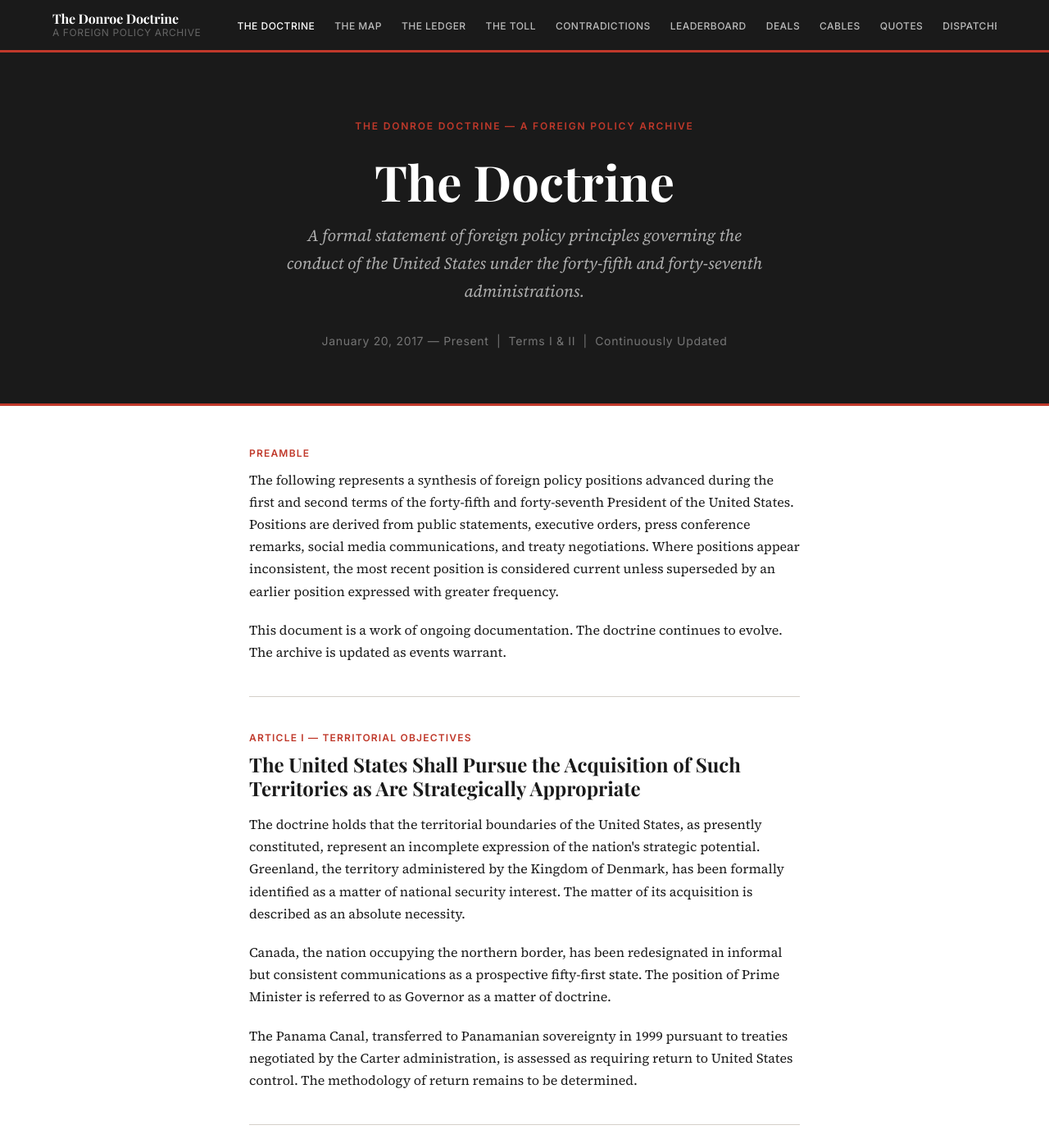
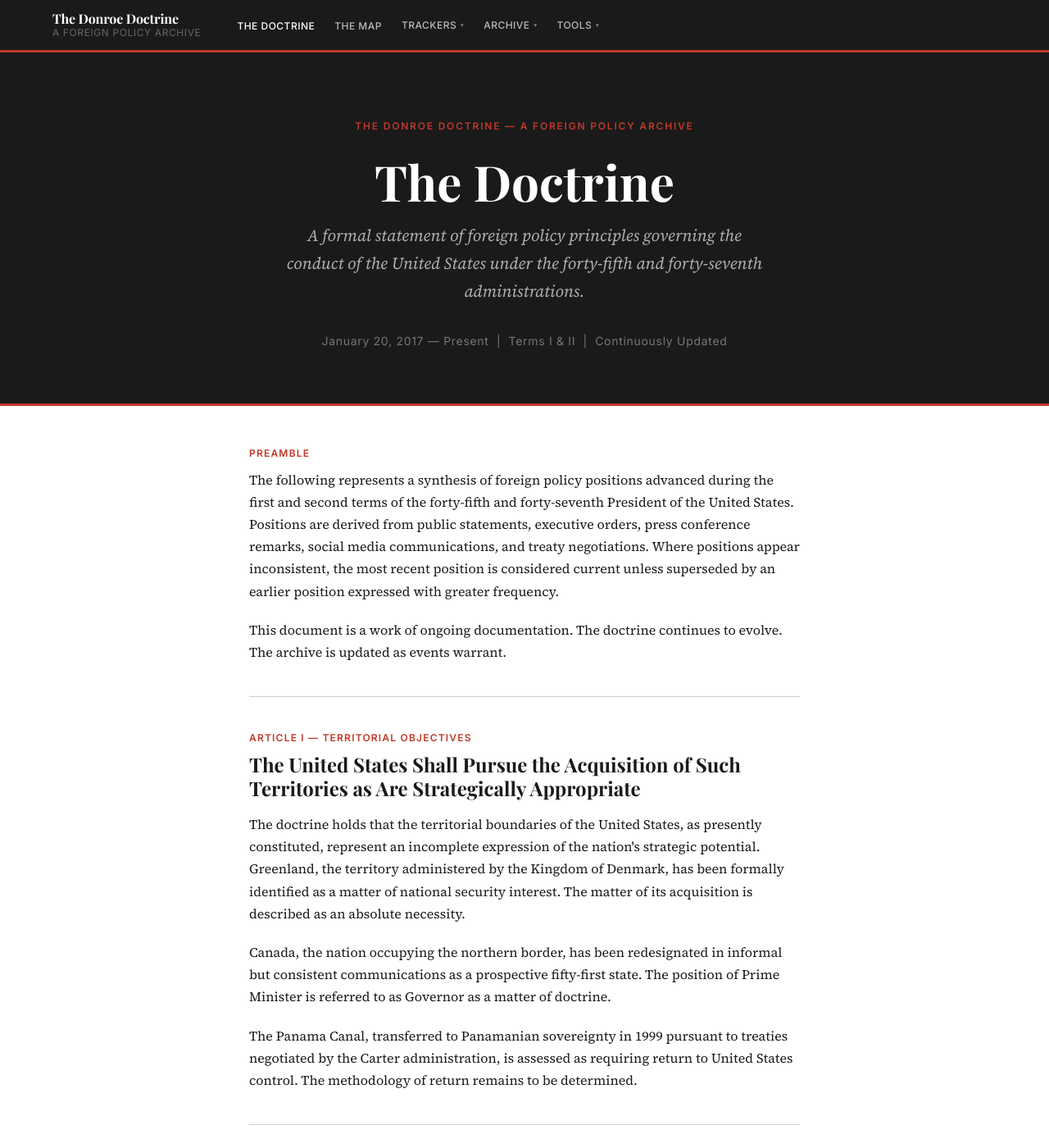
Before and after one commit to dtgara/donroe-doctrine, a Jekyll site: the page built from index.md, in a window 1280 px wide and 1400 px high. Shown: the whole window at 82% size. Built offline with Jekyll 4.4.1, drawn with Linux system fonts in a browser that asks for light colours; some web fonts are replaced.

Commit message:
Nav: grouped dropdowns — Trackers, Archive, Tools

```diff
--- a/_includes/nav.html
+++ b/_includes/nav.html
@@ -8,18 +8,50 @@
       <span></span><span></span><span></span>
     </button>
     <ul class="nav-links">
+
       <li><a href="{{ '/' | relative_url }}"{% if page.url == '/' %} class="active" aria-current="page"{% endif %}>The Doctrine</a></li>
       <li><a href="{{ '/map/' | relative_url }}"{% if page.url contains '/map' %} class="active" aria-current="page"{% endif %}>The Map</a></li>
-      <li><a href="{{ '/bribes/' | relative_url }}"{% if page.url contains '/bribes' %} class="active" aria-current="page"{% endif %}>The Ledger</a></li>
-      <li><a href="{{ '/toll/' | relative_url }}"{% if page.url contains '/toll' %} class="active" aria-current="page"{% endif %}>The Toll</a></li>
-      <li><a href="{{ '/contradictions/' | relative_url }}"{% if page.url contains '/contradictions' %} class="active" aria-current="page"{% endif %}>Contradictions</a></li>
-      <li><a href="{{ '/leaderboard/' | relative_url }}"{% if page.url contains '/leaderboard' %} class="active" aria-current="page"{% endif %}>Leaderboard</a></li>
-      <li><a href="{{ '/deals/' | relative_url }}"{% if page.url contains '/deals' %} class="active" aria-current="page"{% endif %}>Deals</a></li>
-      <li><a href="{{ '/cables/' | relative_url }}"{% if page.url contains '/cables' %} class="active" aria-current="page"{% endif %}>Cables</a></li>
-      <li><a href="{{ '/quotes/' | relative_url }}"{% if page.url contains '/quotes' %} class="active" aria-current="page"{% endif %}>Quotes</a></li>
-      <li><a href="{{ '/dispatches/' | relative_url }}"{% if page.url contains '/dispatches' %} class="active" aria-current="page"{% endif %}>Dispatches</a></li>
-      <li><a href="{{ '/tariffs/' | relative_url }}"{% if page.url contains '/tariffs' %} class="active" aria-current="page"{% endif %}>Tariffs</a></li>
-      <li><a href="{{ '/bingo/' | relative_url }}"{% if page.url contains '/bingo' %} class="active" aria-current="page"{% endif %}>Bingo</a></li>
+
+      {% assign in_trackers = false %}
+      {% if page.url contains '/bribes' or page.url contains '/toll' or page.url contains '/contradictions' or page.url contains '/leaderboard' %}{% assign in_trackers = true %}{% endif %}
+      <li class="nav-dropdown">
+        <button class="nav-dropdown-trigger{% if in_trackers %} active{% endif %}" aria-expanded="false" aria-haspopup="true">
+          Trackers <span class="nav-dropdown-arrow">▾</span>
+        </button>
+        <ul class="nav-dropdown-menu" role="menu">
+          <li><a href="{{ '/bribes/' | relative_url }}"{% if page.url contains '/bribes' %} class="active"{% endif %} role="menuitem">The Ledger</a></li>
+          <li><a href="{{ '/toll/' | relative_url }}"{% if page.url contains '/toll' %} class="active"{% endif %} role="menuitem">The Toll</a></li>
+          <li><a href="{{ '/contradictions/' | relative_url }}"{% if page.url contains '/contradictions' %} class="active"{% endif %} role="menuitem">Contradictions</a></li>
+          <li><a href="{{ '/leaderboard/' | relative_url }}"{% if page.url contains '/leaderboard' %} class="active"{% endif %} role="menuitem">Leaderboard</a></li>
+        </ul>
+      </li>
+
+      {% assign in_archive = false %}
+      {% if page.url contains '/deals' or page.url contains '/cables' or page.url contains '/quotes' or page.url contains '/dispatches' %}{% assign in_archive = true %}{% endif %}
+      <li class="nav-dropdown">
+        <button class="nav-dropdown-trigger{% if in_archive %} active{% endif %}" aria-expanded="false" aria-haspopup="true">
+          Archive <span class="nav-dropdown-arrow">▾</span>
+        </button>
+        <ul class="nav-dropdown-menu" role="menu">
+          <li><a href="{{ '/deals/' | relative_url }}"{% if page.url contains '/deals' %} class="active"{% endif %} role="menuitem">Deals</a></li>
+          <li><a href="{{ '/cables/' | relative_url }}"{% if page.url contains '/cables' %} class="active"{% endif %} role="menuitem">Cables</a></li>
+          <li><a href="{{ '/quotes/' | relative_url }}"{% if page.url contains '/quotes' %} class="active"{% endif %} role="menuitem">Quotes</a></li>
+          <li><a href="{{ '/dispatches/' | relative_url }}"{% if page.url contains '/dispatches' %} class="active"{% endif %} role="menuitem">Dispatches</a></li>
+        </ul>
+      </li>
+
+      {% assign in_tools = false %}
+      {% if page.url contains '/tariffs' or page.url contains '/bingo' %}{% assign in_tools = true %}{% endif %}
+      <li class="nav-dropdown">
+        <button class="nav-dropdown-trigger{% if in_tools %} active{% endif %}" aria-expanded="false" aria-haspopup="true">
+          Tools <span class="nav-dropdown-arrow">▾</span>
+        </button>
+        <ul class="nav-dropdown-menu" role="menu">
+          <li><a href="{{ '/tariffs/' | relative_url }}"{% if page.url contains '/tariffs' %} class="active"{% endif %} role="menuitem">Tariff Calculator</a></li>
+          <li><a href="{{ '/bingo/' | relative_url }}"{% if page.url contains '/bingo' %} class="active"{% endif %} role="menuitem">Press Briefing Bingo</a></li>
+        </ul>
+      </li>
+
     </ul>
   </div>
 </nav>
--- a/assets/css/style-v2.css
+++ b/assets/css/style-v2.css
@@ -2287,3 +2287,145 @@
   background: #fafafa;
   border-bottom: 2px solid var(--color-border);
 }
+
+/* ============================================================
+   GROUPED DROPDOWN NAV
+   ============================================================ */
+
+.nav-dropdown { position: relative; }
+
+/* Trigger — styled identically to a nav link */
+.nav-dropdown-trigger {
+  display: flex;
+  align-items: center;
+  gap: 0.3rem;
+  padding: 0 0.75rem;
+  height: var(--nav-height);
+  background: none;
+  border: none;
+  border-bottom: 3px solid transparent;
+  margin-bottom: -3px;
+  cursor: pointer;
+  font-family: var(--font-ui);
+  font-size: var(--text-xs);
+  font-weight: 500;
+  letter-spacing: 0.04em;
+  text-transform: uppercase;
+  color: rgba(255,255,255,0.7);
+  white-space: nowrap;
+  transition: color var(--transition-fast), border-color var(--transition-fast);
+}
+.nav-dropdown-trigger:hover,
+.nav-dropdown-trigger.active {
+  color: var(--color-white);
+  border-bottom-color: var(--color-red);
+}
+.nav-dropdown-arrow {
+  font-size: 0.6em;
+  opacity: 0.7;
+  transition: transform 0.2s;
+}
+.nav-dropdown.open .nav-dropdown-arrow { transform: rotate(180deg); }
+
+/* Dropdown panel */
+.nav-dropdown-menu {
+  position: absolute;
+  top: calc(100% + 1px);
+  left: 0;
+  background: #0d0d0d;
+  border: 1px solid rgba(255,255,255,0.1);
+  border-top: 2px solid var(--color-red);
+  min-width: 190px;
+  list-style: none;
+  padding: 0.4rem 0;
+  margin: 0;
+  opacity: 0;
+  visibility: hidden;
+  transform: translateY(-6px);
+  transition: opacity 0.15s, transform 0.15s, visibility 0.15s;
+  z-index: 500;
+}
+/* Show on hover (desktop) OR when .open class is present (JS toggle) */
+.nav-dropdown:hover .nav-dropdown-menu,
+.nav-dropdown.open .nav-dropdown-menu {
+  opacity: 1;
+  visibility: visible;
+  transform: translateY(0);
+}
+
+/* Dropdown items */
+.nav-dropdown-menu li a {
+  display: block;
+  height: auto;
+  line-height: 1;
+  padding: 0.6rem 1.1rem;
+  font-family: var(--font-ui);
+  font-size: var(--text-xs);
+  font-weight: 500;
+  letter-spacing: 0.06em;
+  text-transform: uppercase;
+  color: rgba(255,255,255,0.55);
+  text-decoration: none;
+  border-left: 2px solid transparent;
+  border-bottom: none;
+  margin-bottom: 0;
+  transition: color 0.12s, background 0.12s, border-color 0.12s;
+}
+.nav-dropdown-menu li a:hover,
+.nav-dropdown-menu li a.active {
+  color: var(--color-white);
+  background: rgba(255,255,255,0.05);
+  border-left-color: var(--color-red);
+  border-bottom-color: transparent;
+}
+
+/* ── Mobile overrides for dropdowns ── */
+@media (max-width: 768px) {
+  .nav-dropdown-trigger {
+    width: 100%;
+    height: auto;
+    line-height: 1;
+    padding: 0.8rem 1.5rem;
+    justify-content: space-between;
+    border-bottom: none;
+    border-left: 3px solid transparent;
+    margin-bottom: 0;
+    font-size: var(--text-sm);
+  }
+  .nav-dropdown-trigger:hover,
+  .nav-dropdown-trigger.active {
+    border-bottom-color: transparent;
+    border-left-color: var(--color-red);
+  }
+  .nav-dropdown-menu {
+    position: static;
+    opacity: 1;
+    visibility: hidden;
+    max-height: 0;
+    overflow: hidden;
+    border: none;
+    border-top: none;
+    transform: none;
+    transition: max-height 0.25s ease, visibility 0.25s, padding 0.25s;
+    background: rgba(255,255,255,0.04);
+    padding: 0;
+  }
+  .nav-dropdown.open .nav-dropdown-menu {
+    visibility: visible;
+    max-height: 400px;
+    padding: 0.25rem 0;
+  }
+  .nav-dropdown:hover .nav-dropdown-menu {
+    /* disable hover on mobile — use click only */
+    opacity: 1;
+    visibility: hidden;
+    max-height: 0;
+  }
+  .nav-dropdown.open:hover .nav-dropdown-menu {
+    visibility: visible;
+    max-height: 400px;
+  }
+  .nav-dropdown-menu li a {
+    padding: 0.65rem 2.5rem;
+  }
+}
--- a/assets/js/main.js
+++ b/assets/js/main.js
@@ -1,13 +1,13 @@
 /* =============================================================================
    THE DONROE DOCTRINE — Main JavaScript
-   Handles: mobile nav, filter bars, quote sharing
+   Handles: mobile nav, grouped dropdown nav, filter bars, quote sharing
    ========================================================================== */
 
 (function () {
   'use strict';
 
   /* ---------------------------------------------------------------------------
-     Mobile Navigation
+     Mobile Navigation Toggle
      ------------------------------------------------------------------------- */
   const navToggle = document.querySelector('.nav-toggle');
   const navLinks  = document.querySelector('.nav-links');
@@ -18,15 +18,14 @@
       navToggle.setAttribute('aria-expanded', isOpen ? 'true' : 'false');
     });
 
-    // Close nav on outside click
     document.addEventListener('click', function (e) {
       if (!e.target.closest('.site-nav')) {
         navLinks.classList.remove('open');
         navToggle.setAttribute('aria-expanded', 'false');
+        closeAllDropdowns();
       }
     });
 
-    // Close nav after link click (mobile)
     navLinks.querySelectorAll('a').forEach(function (link) {
       link.addEventListener('click', function () {
         navLinks.classList.remove('open');
@@ -36,9 +35,45 @@
   }
 
   /* ---------------------------------------------------------------------------
+     Grouped Dropdown Nav
+     — Desktop: hover handled by CSS
+     — Mobile: click toggles .open on the parent .nav-dropdown
+     — Click outside closes all
+     ------------------------------------------------------------------------- */
+  function closeAllDropdowns(except) {
+    document.querySelectorAll('.nav-dropdown').forEach(function (dd) {
+      if (dd !== except) {
+        dd.classList.remove('open');
+        const btn = dd.querySelector('.nav-dropdown-trigger');
+        if (btn) btn.setAttribute('aria-expanded', 'false');
+      }
+    });
+  }
+
+  document.querySelectorAll('.nav-dropdown-trigger').forEach(function (trigger) {
+    trigger.addEventListener('click', function (e) {
+      e.stopPropagation();
+      const parent = trigger.closest('.nav-dropdown');
+      const isOpen = parent.classList.toggle('open');
+      trigger.setAttribute('aria-expanded', isOpen ? 'true' : 'false');
+      if (isOpen) closeAllDropdowns(parent);
+    });
+  });
+
+  /* Close dropdowns on outside click (desktop) */
+  document.addEventListener('click', function (e) {
+    if (!e.target.closest('.nav-dropdown')) {
+      closeAllDropdowns();
+    }
+  });
+
+  /* Keyboard: Escape closes open dropdown */
+  document.addEventListener('keydown', function (e) {
+    if (e.key === 'Escape') closeAllDropdowns();
+  });
+
+  /* ---------------------------------------------------------------------------
      Generic Filter Bar
-     Looks for [data-filter-target] on select/input elements and filters
-     [data-filter-item] elements by their [data-*] attributes.
      ------------------------------------------------------------------------- */
   function initFilterBar(barEl) {
     if (!barEl) return;
@@ -53,9 +88,7 @@
       inputs.forEach(function (inp) {
         const key = inp.dataset.filterKey;
         const val = (inp.tagName === 'SELECT' ? inp.value : inp.value.trim()).toLowerCase();
-        if (val && val !== 'all') {
-          filters[key] = val;
-        }
+        if (val && val !== 'all') filters[key] = val;
       });
 
       let visibleCount = 0;
@@ -69,7 +102,6 @@
         if (show) visibleCount++;
       });
 
-      // Update count display if present
       const countEl = document.querySelector('[data-filter-count]');
       if (countEl) countEl.textContent = visibleCount;
     }
@@ -86,7 +118,6 @@
 
   /* ---------------------------------------------------------------------------
      Quote Share Links
-     Generates a shareable URL for each quote entry.
      ------------------------------------------------------------------------- */
   document.querySelectorAll('.quote-share-link').forEach(function (link) {
     link.addEventListener('click', function (e) {
@@ -103,7 +134,7 @@
   });
 
   /* ---------------------------------------------------------------------------
-     Smooth anchor scrolling (for doctrine clauses etc.)
+     Smooth anchor scrolling
      ------------------------------------------------------------------------- */
   document.querySelectorAll('a[href^="#"]').forEach(function (anchor) {
     anchor.addEventListener('click', function (e) {
```
